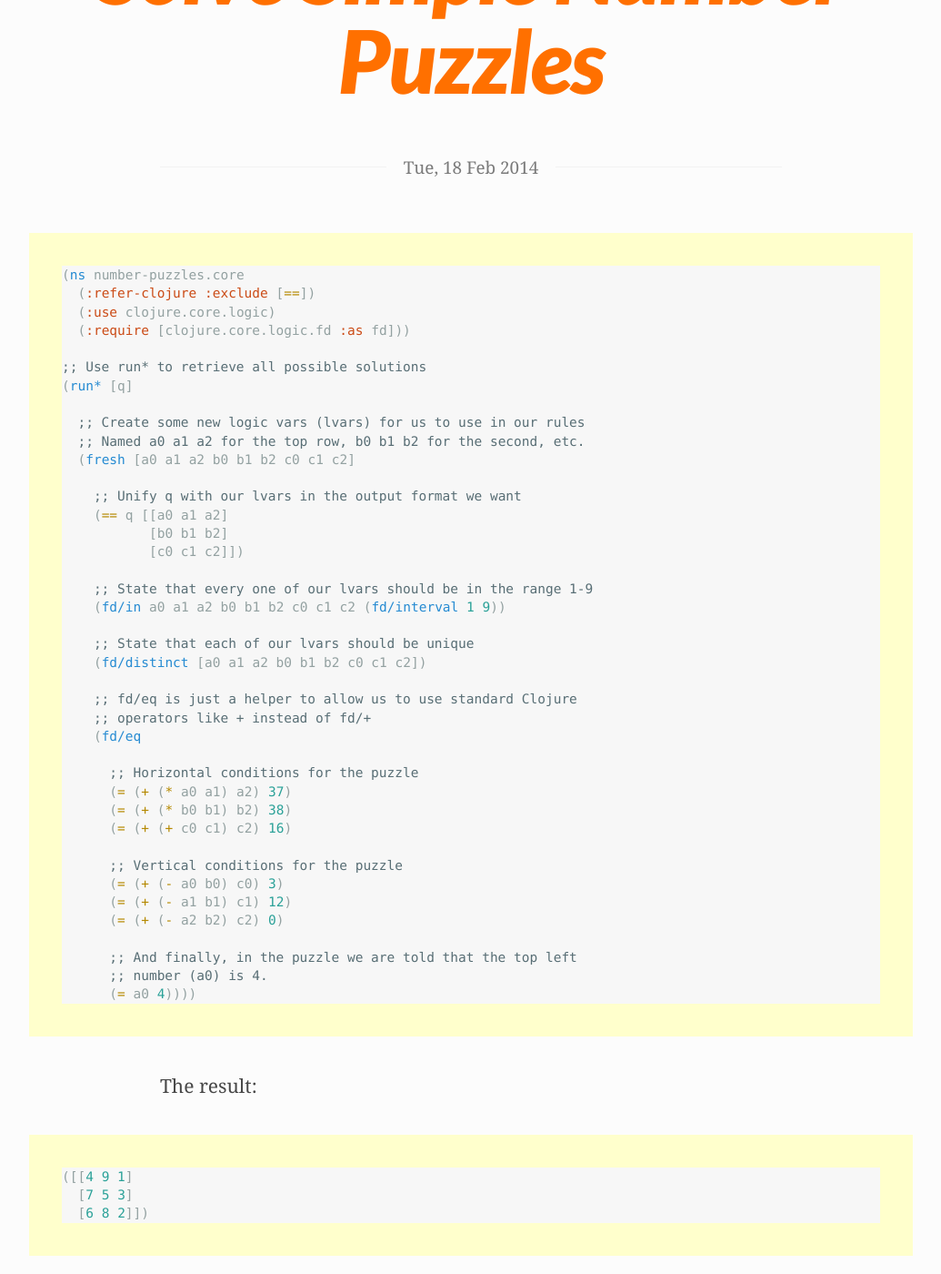
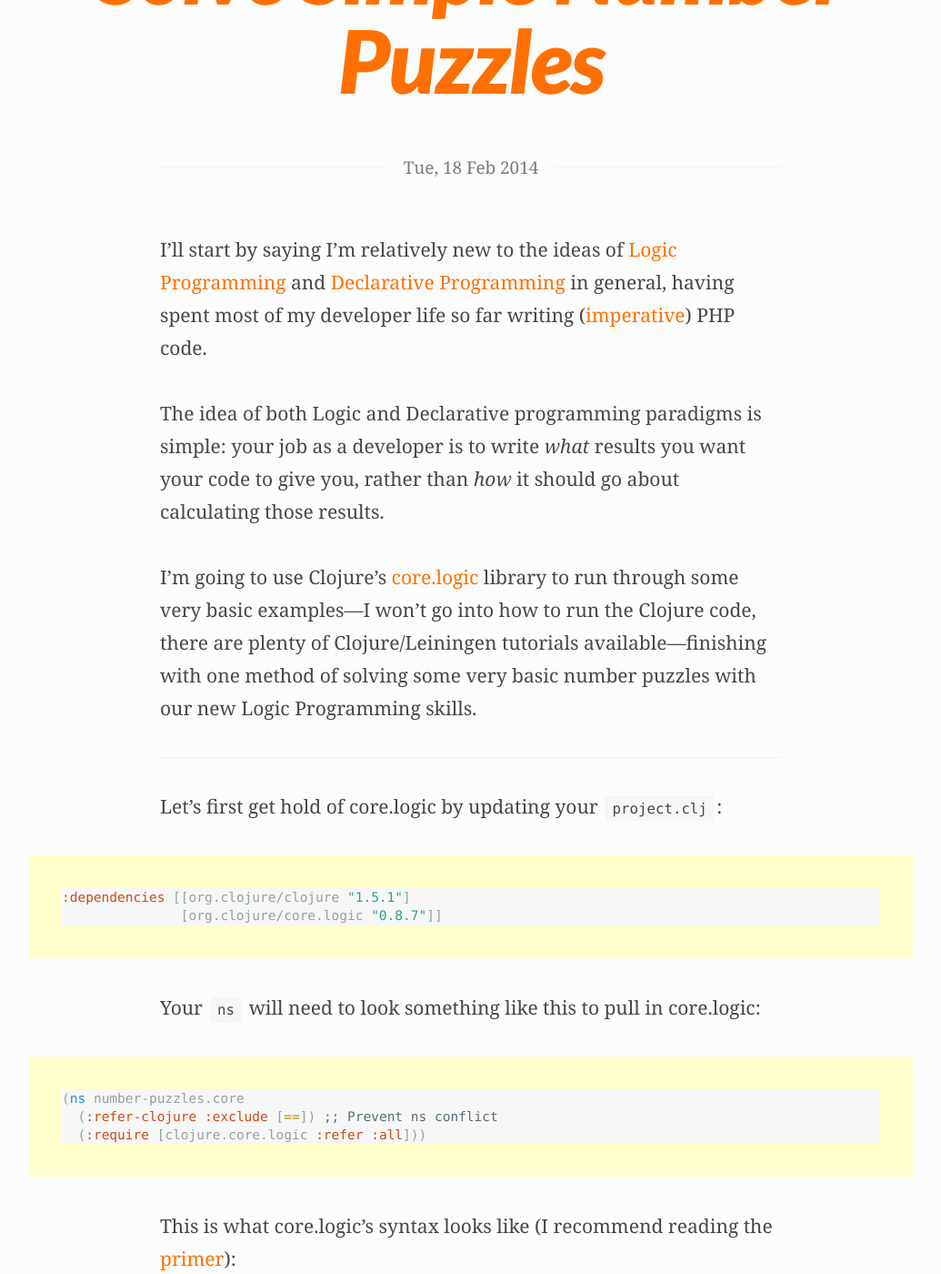
Before and after one commit to mattsenior/mattsenior.com, a Jekyll site: the page built from _posts/2014-02-18-using-clojures-core-logic-to-solve-simple-number-puzzles.markdown, in a window 1280 px wide and 1400 px high, scrolled down 362 px. Shown: the whole window at 91% size, without its empty margins (122-1157 px from the left). Built offline with Jekyll 4.4.1, drawn with Linux system fonts in a browser that asks for light colours; some web fonts are replaced; Markdown is read by kramdown in place of the engine named in the settings; some of the changed text lies outside the part shown.

Commit message:
Continue draft of core.logic

````diff
--- a/_posts/2014-02-18-using-clojures-core-logic-to-solve-simple-number-puzzles.markdown
+++ b/_posts/2014-02-18-using-clojures-core-logic-to-solve-simple-number-puzzles.markdown
@@ -3,12 +3,64 @@
 title: "Using Clojure’s core.logic to Solve Simple Number Puzzles"
 ---
 
+I’ll start by saying I’m relatively new to the ideas of [Logic Programming](http://en.wikipedia.org/wiki/Logic_programming) and [Declarative Programming](http://en.wikipedia.org/wiki/Declarative_programming) in general, having spent most of my developer life so far writing ([imperative](http://en.wikipedia.org/wiki/Imperative_programming)) PHP code.
+
+The idea of both Logic and Declarative programming paradigms is simple: your job as a developer is to write _what_ results you want your code to give you, rather than _how_ it should go about calculating those results.
+
+I’m going to use Clojure’s [core.logic](https://github.com/clojure/core.logic/wiki) library to run through some very basic examples—I won’t go into how to run the Clojure code, there are plenty of Clojure/Leiningen tutorials available—finishing with one method of solving some very basic number puzzles with our new Logic Programming skills.
+
+---
+
+Let’s first get hold of core.logic by updating your `project.clj`:
+
+```clojure
+:dependencies [[org.clojure/clojure "1.5.1"]
+               [org.clojure/core.logic "0.8.7"]]
+```
+
+Your `ns` will need to look something like this to pull in core.logic:
+
 ```clojure
 (ns number-puzzles.core
-  (:refer-clojure :exclude [==])
-  (:use clojure.core.logic)
-  (:require [clojure.core.logic.fd :as fd]))
+  (:refer-clojure :exclude [==]) ;; Prevent ns conflict
+  (:require [clojure.core.logic :refer :all]))
+```
 
+This is what core.logic’s syntax looks like (I recommend reading the [primer](https://github.com/clojure/core.logic/wiki/A-Core.logic-Primer)):
+
+```clojure
+(run* [q]
+  ;; Logic expressions here
+)
+```
+
+A core.logic program is written inside a call to `run*`. `[q]` is just giving a name ‘q’ to the _logic variable_ used for output.
+
+Underneath this, your _logic expressions_ will be any number of **constraints** used to narrow down our set of results.
+
+We could, for example, write a constraint that says the value of `q` must always be 10. For this we’d use core.logic’s _unify_ operator `==`
+
+```clojure
+(run* [q]
+  (== q 10))
+```
+
+Running this will give the result `(10)`. 10 is the only possible value that can satisfy our constraint.
+
+If we added a second constraint stating that `q` must equal 20…
+
+```clojure
+(run* [q]
+  (== q 10)
+  (== q 20))
+```
+
+…our result list would be empty—no value could be found that satisfies both of our constraints (because no value can be both 10 _and_ 20).
+
+
+
+
+```clojure
 ;; Use run* to retrieve all possible solutions
 (run* [q]
 
````
